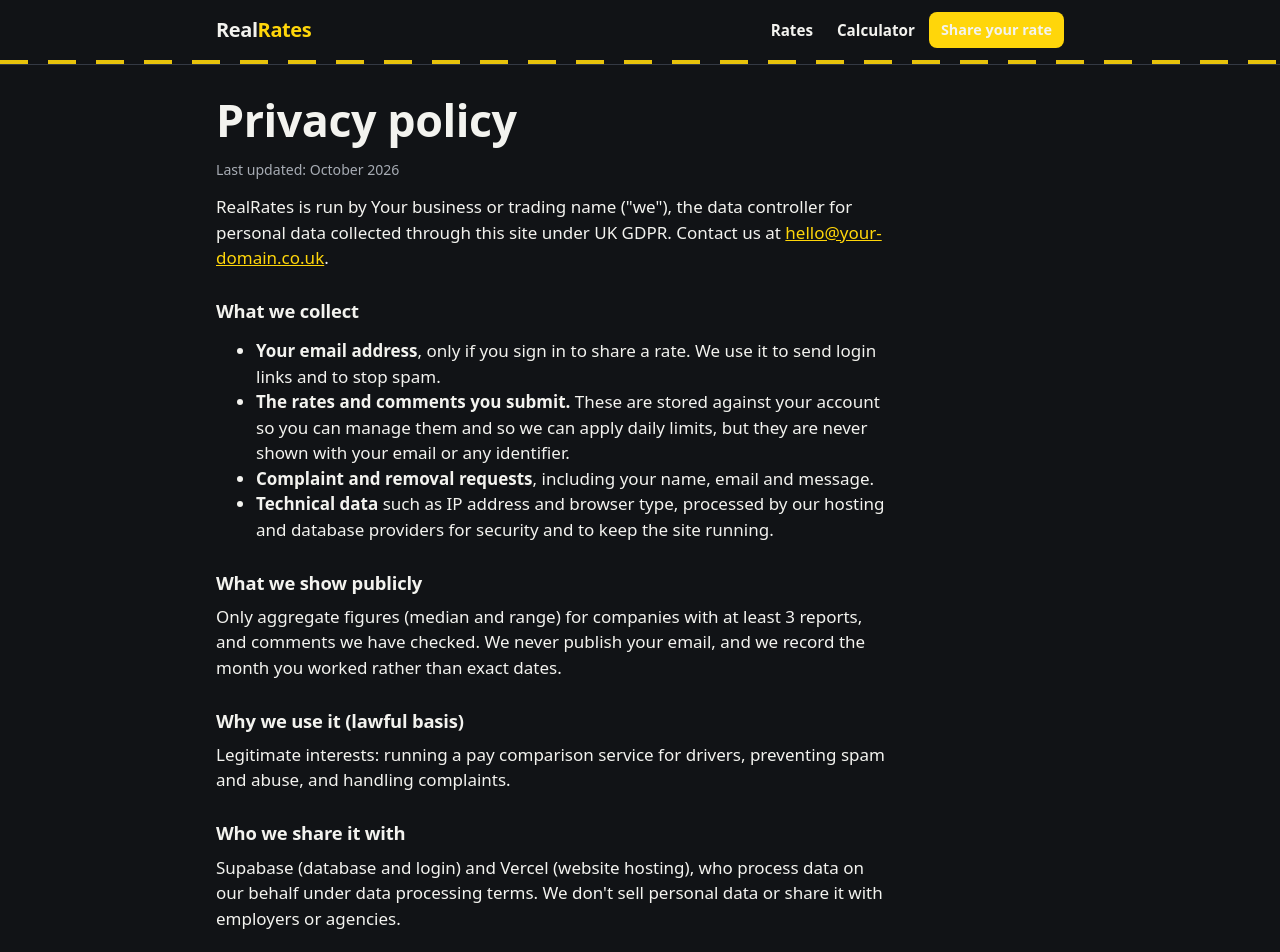
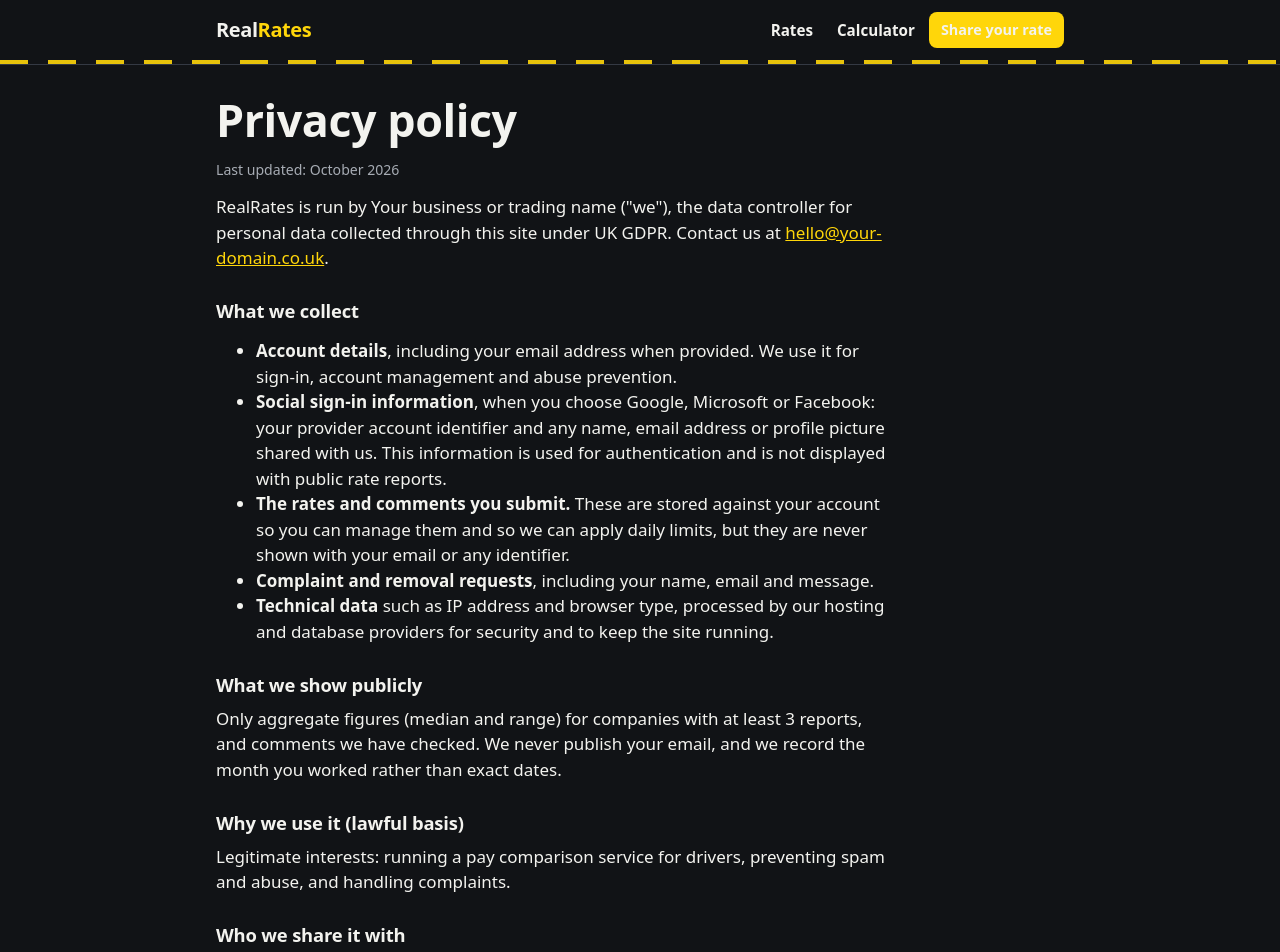
Before and after one commit to coetclyd/realrates, a Next.js app: page /privacy in a window 1280 px wide. Shown: the top 952 px of the page. Built offline with nearby package versions, Linux system fonts and the light colour scheme; no server answers.

Commit message:
docs(privacy): disclose social sign-in profile information

```diff
--- a/app/privacy/page.tsx
+++ b/app/privacy/page.tsx
@@ -14,7 +14,8 @@ export default function Privacy() {
 
       <h2>What we collect</h2>
       <ul>
-        <li><strong>Your email address</strong>, only if you sign in to share a rate. We use it to send login links and to stop spam.</li>
+        <li><strong>Account details</strong>, including your email address when provided. We use it for sign-in, account management and abuse prevention.</li>
+        <li><strong>Social sign-in information</strong>, when you choose Google, Microsoft or Facebook: your provider account identifier and any name, email address or profile picture shared with us. This information is used for authentication and is not displayed with public rate reports.</li>
         <li><strong>The rates and comments you submit.</strong> These are stored against your account so you can manage them and so we can apply daily limits, but they are never shown with your email or any identifier.</li>
         <li><strong>Complaint and removal requests</strong>, including your name, email and message.</li>
         <li><strong>Technical data</strong> such as IP address and browser type, processed by our hosting and database providers for security and to keep the site running.</li>
@@ -27,7 +28,7 @@ export default function Privacy() {
       <p>Legitimate interests: running a pay comparison service for drivers, preventing spam and abuse, and handling complaints.</p>
 
       <h2>Who we share it with</h2>
-      <p>Supabase (database and login) and Vercel (website hosting), who process data on our behalf under data processing terms. We don&apos;t sell personal data or share it with employers or agencies.</p>
+      <p>Supabase (database and login), Vercel (website hosting), and your chosen sign-in provider (Google, Microsoft or Facebook) when you use social sign-in, who process data on our behalf under data processing terms. We don&apos;t sell personal data or share it with employers or agencies.</p>
 
       <h2>Cookies and visit counts</h2>
       <p>We only use essential cookies that keep you signed in. No advertising or tracking cookies. We count visits anonymously (a daily total, with no IP address or identifier stored) and use Vercel Web Analytics, which is cookie-free, to see which pages are used.</p>
```
